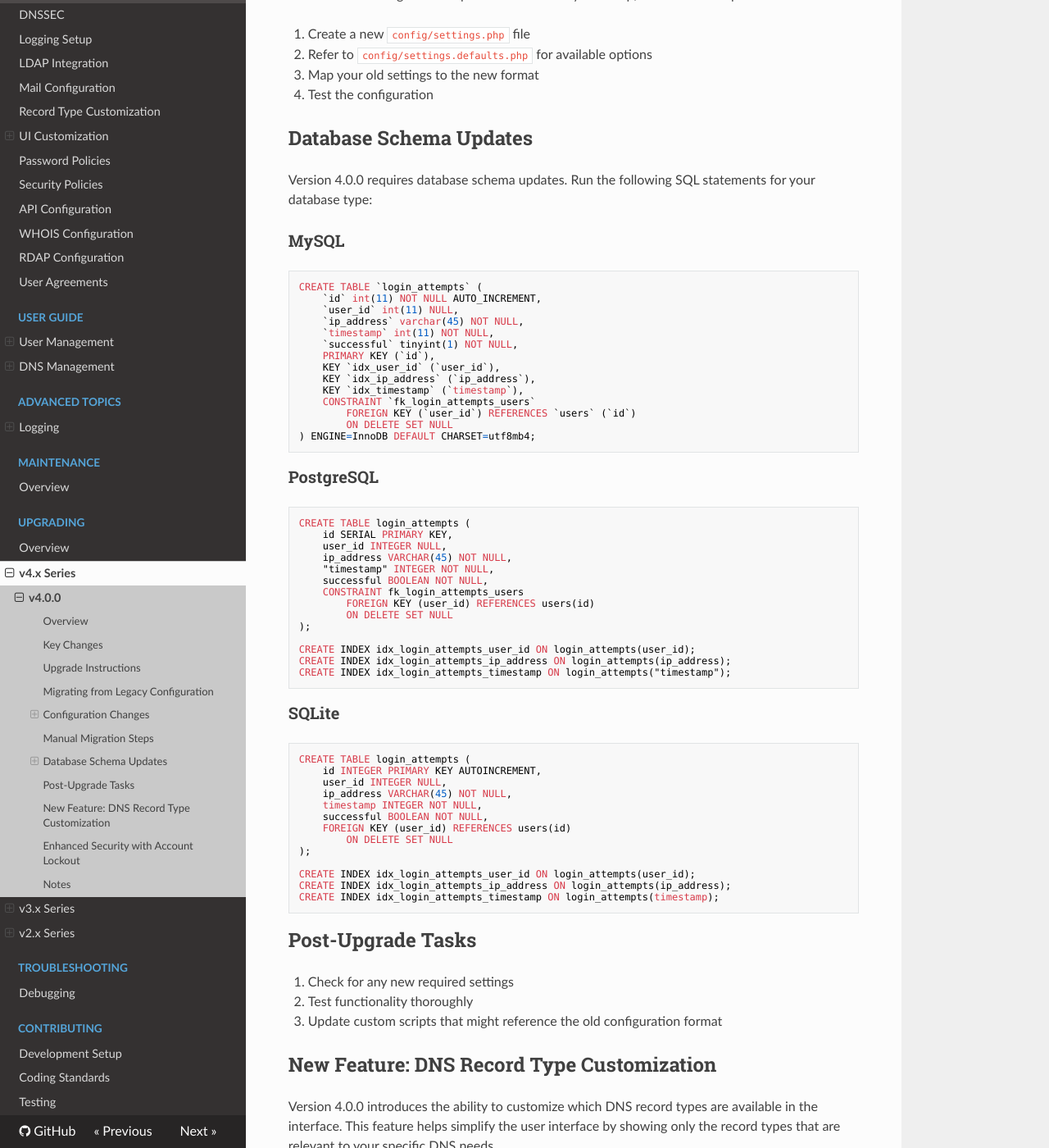
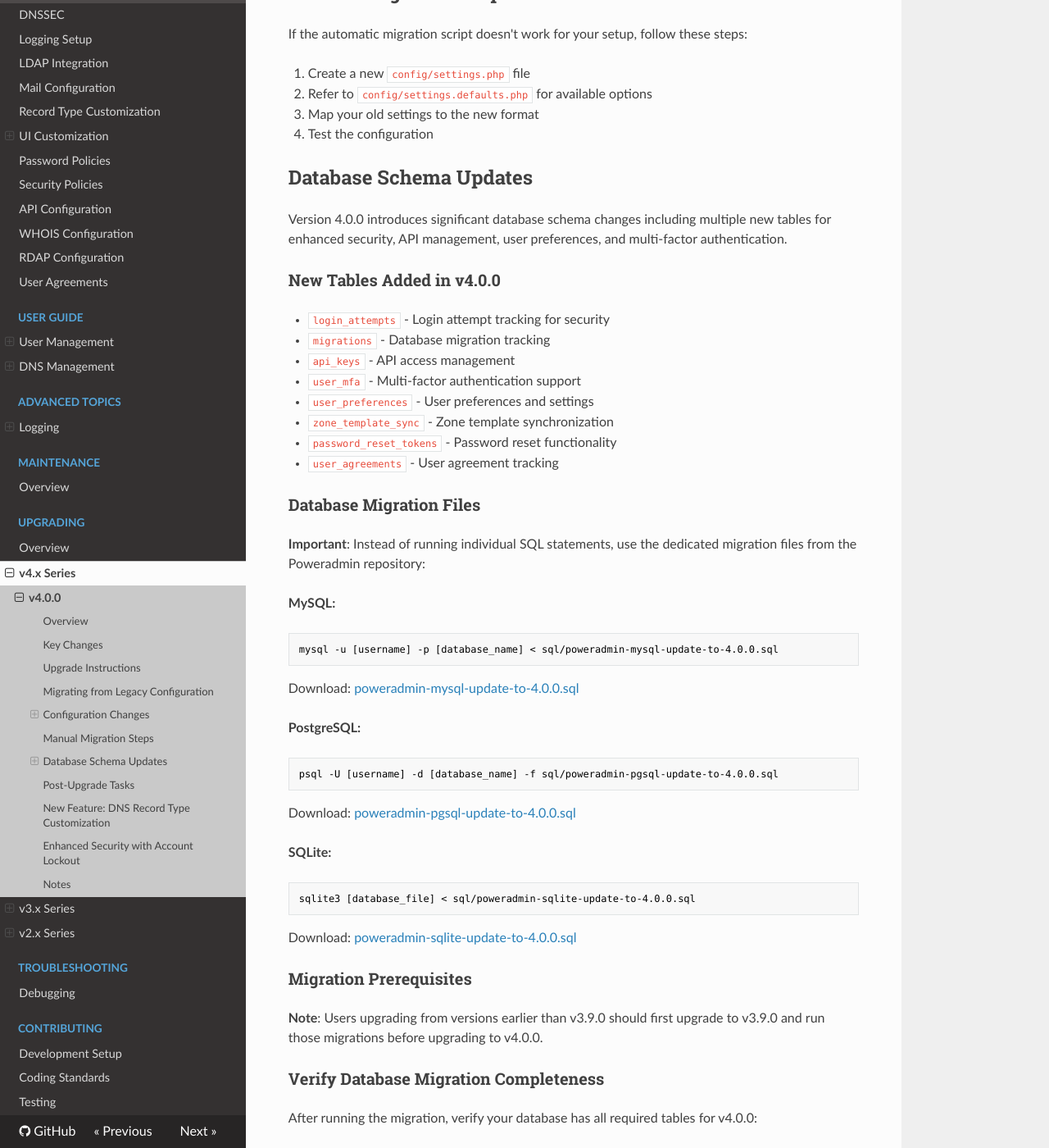
Before and after one commit to poweradmin/poweradmin-docs, an MkDocs documentation site: the page built from docs/upgrading/v4.0.0.md, in a window 1280 px wide and 1400 px high, scrolled down 1892 px. Shown: the whole window at 82% size. Built offline with MkDocs 1.6.1, drawn with Linux system fonts in a browser that asks for light colours; nearby versions of some CDN libraries; some of the changed text lies outside the part shown.

Commit message:
docs: add missing tables and SQL file references to v4.0.0 upgrade

````diff
--- a/docs/upgrading/v4.0.0.md
+++ b/docs/upgrading/v4.0.0.md
@@ -19,6 +19,8 @@ Version 4.0.0 represents a major update to Poweradmin with significant architect
 1. Download latest tarball from [GitHub](https://github.com/poweradmin/poweradmin/releases/tag/v4.0.0)
 2. **Backup your files and database before proceeding** - this is especially important for a major version upgrade
 3. Replace all files with content from the downloaded archive
+4. Run the database migration (see Database Schema Updates section below)
+5. Migrate your configuration (see Configuration Changes section below)
 
 ## Migrating from Legacy Configuration
 
@@ -75,60 +77,85 @@ If the automatic migration script doesn't work for your setup, follow these step
 
 ## Database Schema Updates
 
-Version 4.0.0 requires database schema updates. Run the following SQL statements for your database type:
+Version 4.0.0 introduces significant database schema changes including multiple new tables for enhanced security, API management, user preferences, and multi-factor authentication.
 
-### MySQL
+### New Tables Added in v4.0.0
+
+- `login_attempts` - Login attempt tracking for security
+- `migrations` - Database migration tracking
+- `api_keys` - API access management
+- `user_mfa` - Multi-factor authentication support
+- `user_preferences` - User preferences and settings
+- `zone_template_sync` - Zone template synchronization
+- `password_reset_tokens` - Password reset functionality
+- `user_agreements` - User agreement tracking
+
+### Database Migration Files
+
+**Important**: Instead of running individual SQL statements, use the dedicated migration files from the Poweradmin repository:
+
+**MySQL:**
+```bash
+mysql -u [username] -p [database_name] < sql/poweradmin-mysql-update-to-4.0.0.sql
+```
+Download: [poweradmin-mysql-update-to-4.0.0.sql](https://github.com/poweradmin/poweradmin/blob/master/sql/poweradmin-mysql-update-to-4.0.0.sql)
+
+**PostgreSQL:**
+```bash
+psql -U [username] -d [database_name] -f sql/poweradmin-pgsql-update-to-4.0.0.sql
+```
+Download: [poweradmin-pgsql-update-to-4.0.0.sql](https://github.com/poweradmin/poweradmin/blob/master/sql/poweradmin-pgsql-update-to-4.0.0.sql)
+
+**SQLite:**
+```bash
+sqlite3 [database_file] < sql/poweradmin-sqlite-update-to-4.0.0.sql
+```
+Download: [poweradmin-sqlite-update-to-4.0.0.sql](https://github.com/poweradmin/poweradmin/blob/master/sql/poweradmin-sqlite-update-to-4.0.0.sql)
+
+### Migration Prerequisites
+
+**Note**: Users upgrading from versions earlier than v3.9.0 should first upgrade to v3.9.0 and run those migrations before upgrading to v4.0.0.
+
+### Verify Database Migration Completeness
+
+After running the migration, verify your database has all required tables for v4.0.0:
+
+**Core Tables (should exist from previous versions):**
+- `users`, `zones`, `zone_templ`, `zone_templ_records`
+- `log_users`, `log_zones` (added in v3.2.0)
+- `records_zone_templ` (added in v2.1.7)
+
+**New Tables for v4.0.0:**
+- `login_attempts` - Login tracking for security
+- `migrations` - Database migration tracking
+- `api_keys` - API access management
+- `user_mfa` - Multi-factor authentication support
+- `user_preferences` - User preferences and settings
+- `zone_template_sync` - Zone template synchronization
+- `password_reset_tokens` - Password reset functionality
+- `user_agreements` - User agreement tracking
+
+**Verification Query (MySQL):**
 ```sql
-CREATE TABLE `login_attempts` (
-    `id` int(11) NOT NULL AUTO_INCREMENT,
-    `user_id` int(11) NULL,
-    `ip_address` varchar(45) NOT NULL,
-    `timestamp` int(11) NOT NULL,
-    `successful` tinyint(1) NOT NULL,
-    PRIMARY KEY (`id`),
-    KEY `idx_user_id` (`user_id`),
-    KEY `idx_ip_address` (`ip_address`),
-    KEY `idx_timestamp` (`timestamp`),
-    CONSTRAINT `fk_login_attempts_users`
-        FOREIGN KEY (`user_id`) REFERENCES `users` (`id`)
-        ON DELETE SET NULL
-) ENGINE=InnoDB DEFAULT CHARSET=utf8mb4;
+SELECT TABLE_NAME FROM information_schema.TABLES
+WHERE TABLE_SCHEMA = 'your_database_name'
+AND TABLE_NAME IN ('users', 'zones', 'zone_templ', 'zone_templ_records', 'log_users', 'log_zones', 'records_zone_templ', 'migrations', 'login_attempts', 'api_keys', 'user_mfa', 'user_preferences', 'zone_template_sync', 'password_reset_tokens', 'user_agreements');
 ```
 
-### PostgreSQL
-```sql
-CREATE TABLE login_attempts (
-    id SERIAL PRIMARY KEY,
-    user_id INTEGER NULL,
-    ip_address VARCHAR(45) NOT NULL,
-    "timestamp" INTEGER NOT NULL,
-    successful BOOLEAN NOT NULL,
-    CONSTRAINT fk_login_attempts_users
-        FOREIGN KEY (user_id) REFERENCES users(id)
-        ON DELETE SET NULL
-);
+**Expected Result:** You should see all 16 tables listed above.
 
-CREATE INDEX idx_login_attempts_user_id ON login_attempts(user_id);
-CREATE INDEX idx_login_attempts_ip_address ON login_attempts(ip_address);
-CREATE INDEX idx_login_attempts_timestamp ON login_attempts("timestamp");
-```
+If any core tables are missing, you may need to run previous version migrations first.
 
-### SQLite
-```sql
-CREATE TABLE login_attempts (
-    id INTEGER PRIMARY KEY AUTOINCREMENT,
-    user_id INTEGER NULL,
-    ip_address VARCHAR(45) NOT NULL,
-    timestamp INTEGER NOT NULL,
-    successful BOOLEAN NOT NULL,
-    FOREIGN KEY (user_id) REFERENCES users(id)
-        ON DELETE SET NULL
-);
+### Upgrading from Older Versions
 
-CREATE INDEX idx_login_attempts_user_id ON login_attempts(user_id);
-CREATE INDEX idx_login_attempts_ip_address ON login_attempts(ip_address);
-CREATE INDEX idx_login_attempts_timestamp ON login_attempts(timestamp);
-```
+If you're upgrading from a version earlier than v3.9.0, you should upgrade incrementally:
+
+1. **From v2.x.x**: First upgrade to v3.0.0 (see [v3.0.0 upgrade guide](v3.0.0.md))
+2. **From v3.0.x to v3.1.x**: Upgrade to v3.2.0 (see [v3.2.0 upgrade guide](v3.2.0.md))
+3. **From v3.2.x to v3.8.x**: Upgrade to v3.9.0 (see [v3.9.0 upgrade guide](v3.9.0.md))
+4. **From v3.9.x**: Follow this guide to upgrade to v4.0.0
+
+This incremental approach ensures all database migrations are applied correctly and configurations are properly migrated.
 
 ## Post-Upgrade Tasks
 
````
